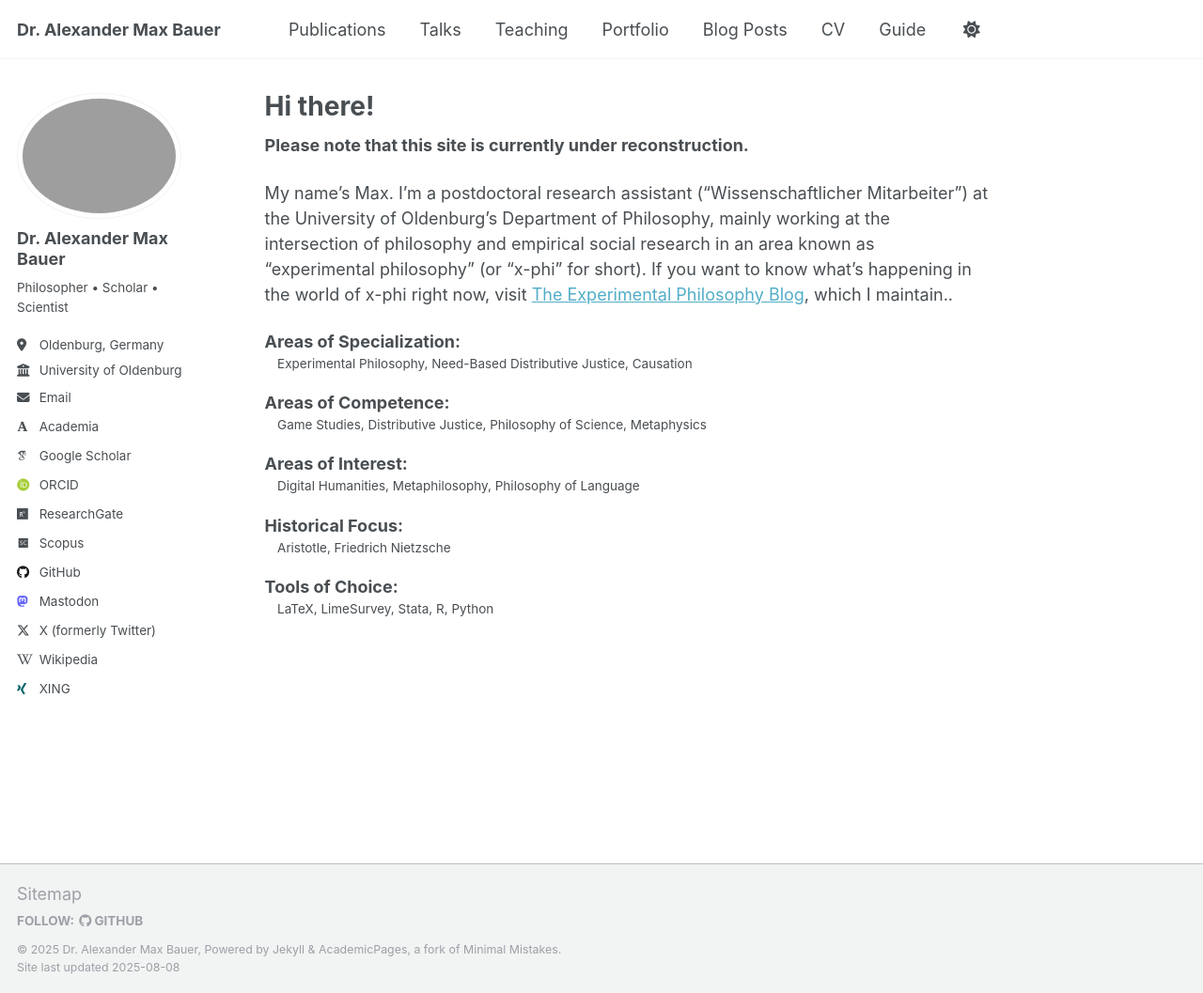
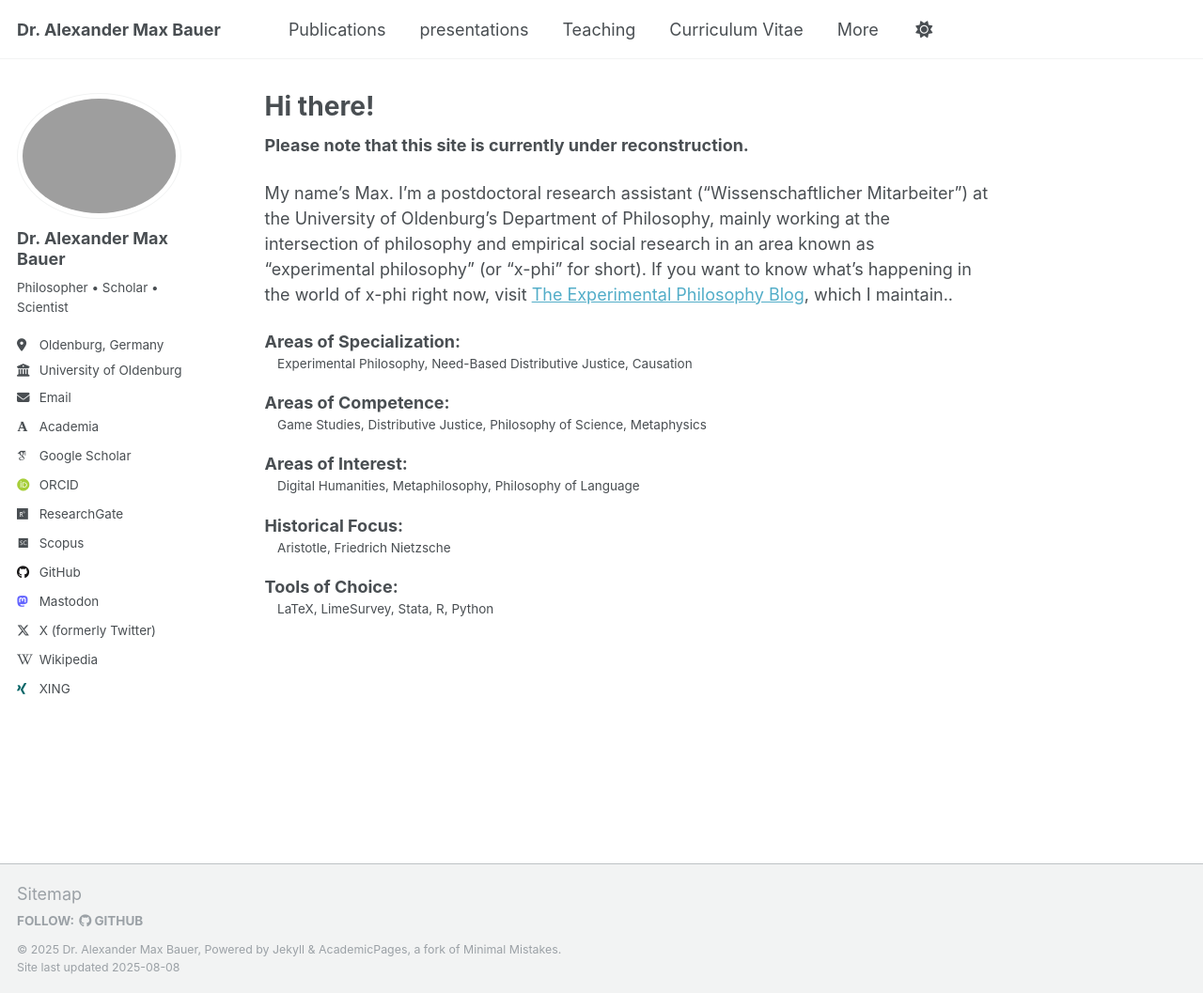
Before and after one commit to alephmembeth/alephmembeth.github.io, a Jekyll site: the page built from _pages/about.md, in a window 1280 px wide and 1057 px high. Shown: the whole window at 94% size. Built offline with Jekyll 4.4.1, drawn with Linux system fonts in a browser that asks for light colours; some web fonts are replaced; a script that is not in the unit is left out; some of the changed lines change nothing that is shown.

Commit message:
Update navigation.yml

```diff
--- a/_data/navigation.yml
+++ b/_data/navigation.yml
@@ -1,33 +1,15 @@
-# The following is the order of the links in the header of the website.
-#
-# Changing the order here will adjust the order and you can also add additional
-# links. Removing a link prevents it from showing in the header, but does not
-# prevent it from being included in the site.
-#
-# NOTE that only one of the CV options should be selected, the first is for the
-#      Markdown formatted page while the second is generated using JSON.
+main:
+   - title: "Publications"
+     url: /publications/
 
-main:
-  - title: "Publications"
-    url: /publications/
+   - title: "presentations"
+     url: /talks/
 
-  - title: "Talks"
-    url: /talks/
+   - title: "Teaching"
+     url: /teaching/
 
-  - title: "Teaching"
-    url: /teaching/
+   - title: "Curriculum Vitae"
+     url: /cv/
 
-  - title: "Portfolio"
-    url: /portfolio/
-
-  - title: "Blog Posts"
-    url: /year-archive/
-
-  - title: "CV"
-    url: /cv/
-
-  # - title: "CV"
-  #   url: /cv-json/
-
-  - title: "Guide"
-    url: /markdown/
+   - title: "More"
+     url: /portfolio/
```
